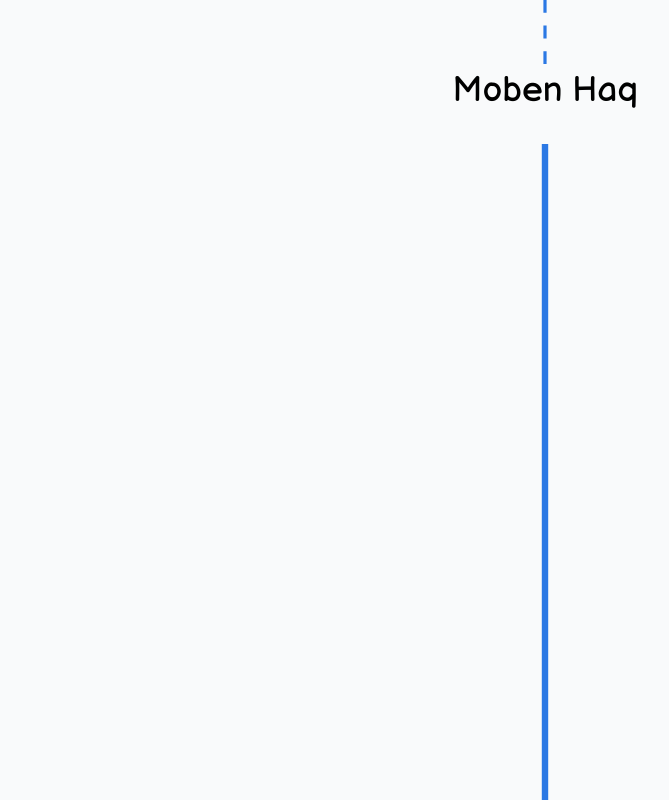
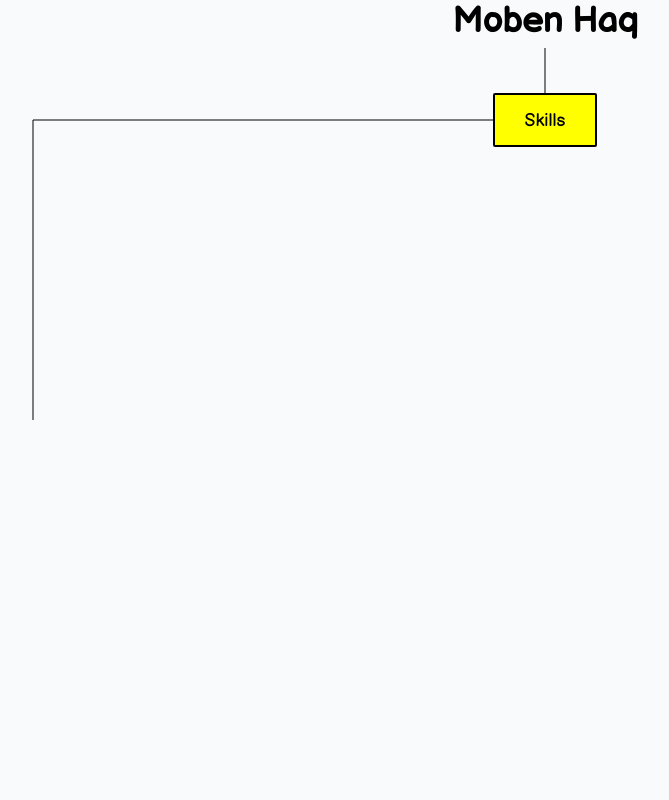
Before and after one commit to mobenh/portfolio_rev2, a React (Create React App) app: page / in a window 1280 px wide. Shown: the top 800 px of the page, without its empty margins (95-764 px from the left). Built offline with nearby package versions, Linux system fonts and the light colour scheme.

Commit message:
Update App.js

```diff
--- a/src/App.js
+++ b/src/App.js
@@ -1,19 +1,5 @@
 import React from 'react';
 import './App.css';
-
-function RoadmapLine({ milestones }) {
-  return (
-    <svg className="roadmap-line" viewBox={`0 0 100 ${(milestones.length + 2) * 100}`}>
-      <line x1="50" y1="0" x2="50" y2="100" stroke="rgb(43,120,228)" strokeWidth=".5" />
-
-      {milestones.map((_, index) => (
-        <line x1="50" y1={(index + 1) * 100} x2="50" y2={(index + 2) * 100} stroke="rgb(43,120,228)" strokeWidth=".5" />
-      ))}
-
-      <line x1="50" y1={(milestones.length + 1) * 100} x2="50" y2={(milestones.length + 2) * 100} stroke="rgb(43,120,228)" strokeWidth=".5" />
-    </svg>
-  );
-}
 
 function Milestone({ title }) {
   return (
@@ -24,23 +10,33 @@ function Milestone({ title }) {
 }
 
 function App() {
-  const milestones = ['Skills', 'Projects', '2020'];
-
+  const milestones = [
+    { title: 'Skills' },
+  ];
 
   return (
     <div className="App">
+      <h1 className="name">Moben Haq</h1>
 
-      <div className="name-container">
-        <svg className="dotted-line" viewBox={`0 0 100 5`}>
-          <line x1="50" y1="0" x2="50" y2='20' stroke="rgb(43,120,228)" strokeWidth=".25" strokeDasharray="1,1" />
+        {/* Vertical line (svg1) */}
+        <svg className="svg1-vertical-line">
+          <line x1="50%" y1="0" x2="50%" y2="100%" stroke="black" />
         </svg>
-        <div className="name">Moben Haq</div>
-      </div>
 
-      <div className="roadmap">
-        <RoadmapLine milestones={milestones} />
-        {milestones.map(m => <Milestone key={m} title={m} />)}
-      </div>
+
+
+
+        {/* Horizontal line (svg2) */}
+        <svg className="svg2-horizontal-line">
+          <line x1="50%" y1="50%" x2="10%" y2="50%" stroke="black" />
+        </svg>
+
+        {/* Left vertical line (svg3) */}
+        <svg className="svg3-left-vertical-line">
+          <line x1="20%" y1="0" x2="20%" y2="50%" stroke="black" />
+        </svg>
+
+        <Milestone title={milestones[0].title} />
     </div>
   );
 }
```
